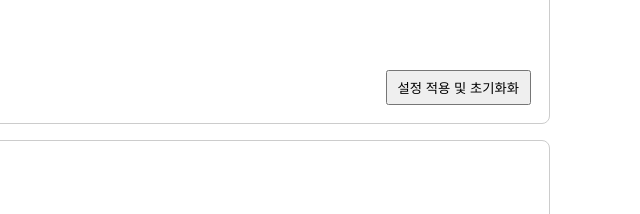
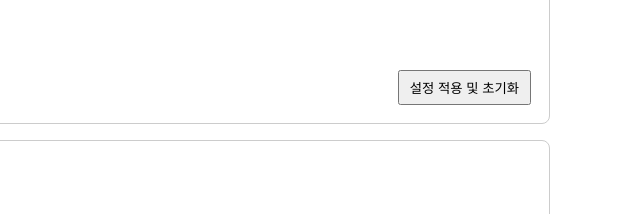
Before and after one commit to hmpark98/luremerong, a plain HTML site: page index.html in a window 1280 px wide. Shown: the part 199-413 px from the top of the page, 640-1280 px from the left. Drawn offline with Linux system fonts and the light colour scheme.

Commit message:
Update index.html

```diff
--- a/index.html
+++ b/index.html
@@ -220,7 +220,7 @@
         주흔 반값 이벤트 <input type="checkbox" id="halfEvent">
     </label>
 
-    <button class="btn" onclick="resetAll()" style="float:right;">설정 적용 및 초기화화</button>
+    <button class="btn" onclick="resetAll()" style="float:right;">설정 적용 및 초기화</button>
     <div style="clear:both;"></div>
 </div>
 
```
